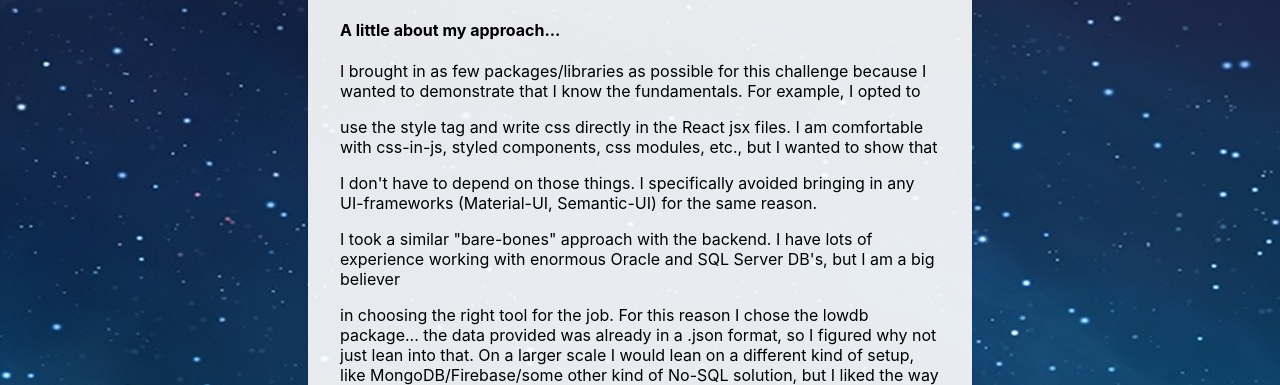
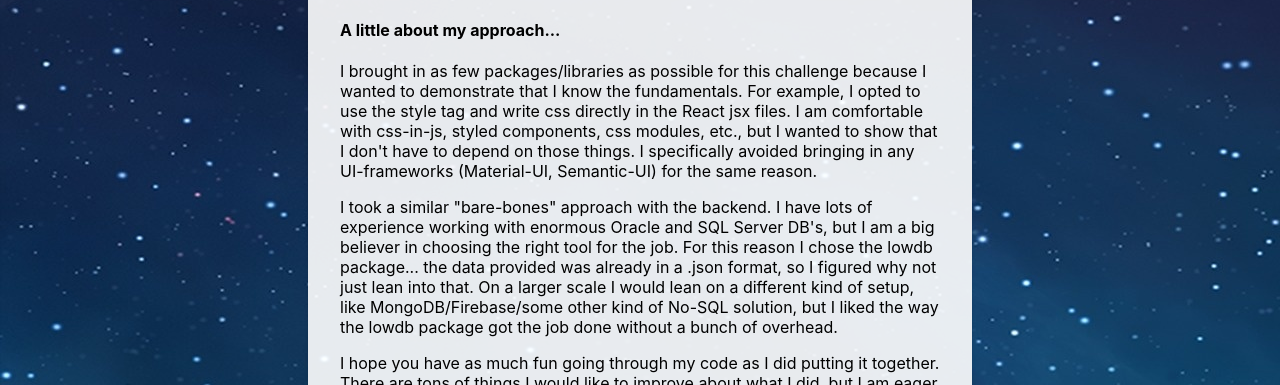
Before and after one commit to flyoungiv/astronauts-and-lentils, a React (Create React App) app: page / in a window 1280 px wide. Both pictures are taken after a click on the element "Toggle Developer Notes". Shown: the part 415-800 px from the top of the page. Built offline with nearby package versions, Linux system fonts and the light colour scheme; no server answers.

Commit message:
cleaned up markdown

```diff
--- a/src/components/DeveloperNotes.jsx
+++ b/src/components/DeveloperNotes.jsx
@@ -32,41 +32,22 @@ Front-End: https://github.com/flyoungiv/astronauts-and-lentils
 Back-End: https://github.com/flyoungiv/astronauts-and-lentils-server
 
 
-
 #### A little about my approach...
 
+I brought in as few packages/libraries as possible for this challenge because I wanted to demonstrate that I know the fundamentals. For example, I opted to use the style tag and write css directly in the React jsx files. I am comfortable with css-in-js, styled components, css modules, etc., but I wanted to show that I don't have to depend on those things. I specifically avoided bringing in any UI-frameworks (Material-UI, Semantic-UI) for the same reason.
 
-
-I brought in as few packages/libraries as possible for this challenge because I wanted to demonstrate that I know the fundamentals. For example, I opted to
-
-use the style tag and write css directly in the React jsx files. I am comfortable with css-in-js, styled components, css modules, etc., but I wanted to show that
-
-I don't have to depend on those things. I specifically avoided bringing in any UI-frameworks (Material-UI, Semantic-UI) for the same reason.
-
-
-
-I took a similar "bare-bones" approach with the backend. I have lots of experience working with enormous Oracle and SQL Server DB's, but I am a big believer
-
-in choosing the right tool for the job. For this reason I chose the lowdb package... the data provided was already in a .json format, so I figured why not just lean into that. On a larger scale I would lean on a different kind of setup, like MongoDB/Firebase/some other kind of No-SQL solution, but I liked the way the
-lowdb package got the job done without a bunch of overhead.
-
-
+I took a similar "bare-bones" approach with the backend. I have lots of experience working with enormous Oracle and SQL Server DB's, but I am a big believer in choosing the right tool for the job. For this reason I chose the lowdb package... the data provided was already in a .json format, so I figured why not just lean into that. On a larger scale I would lean on a different kind of setup, like MongoDB/Firebase/some other kind of No-SQL solution, but I liked the way the lowdb package got the job done without a bunch of overhead.
 
 I hope you have as much fun going through my code as I did putting it together. There are tons of things I would like to improve about what I did, but I am eager to get my work in front of you, so thought it best to just publish this work and share some of my thoughts. Looking forward to talking more!
 
 
-
 #### What I would do differently with more time...
-
-
 
 - use Moment.js to work with and format dates (I took a hacky substring() shortcut to showing the date on the page)
 
 - finish styling the checkboxes and a few other things (you will noticed I cut a few styling corners and did not fully match the spec so I could show you my work sooner)
 
-- add a fuzzy search-as-you-type input box to automatically bring back results with each keypress. this could be easily done with several different node packages in the back end,
-
-especially for a dataset this small. with a larger dataset we would need to consider a more scaleable approach.
+- add a fuzzy search-as-you-type input box to automatically bring back results with each keypress. this could be easily done with several different node packages in the back end, especially for a dataset this small. with a larger dataset we would need to consider a more scaleable approach.
 
 - add css media queries and make the site more mobile friendly
 
```
